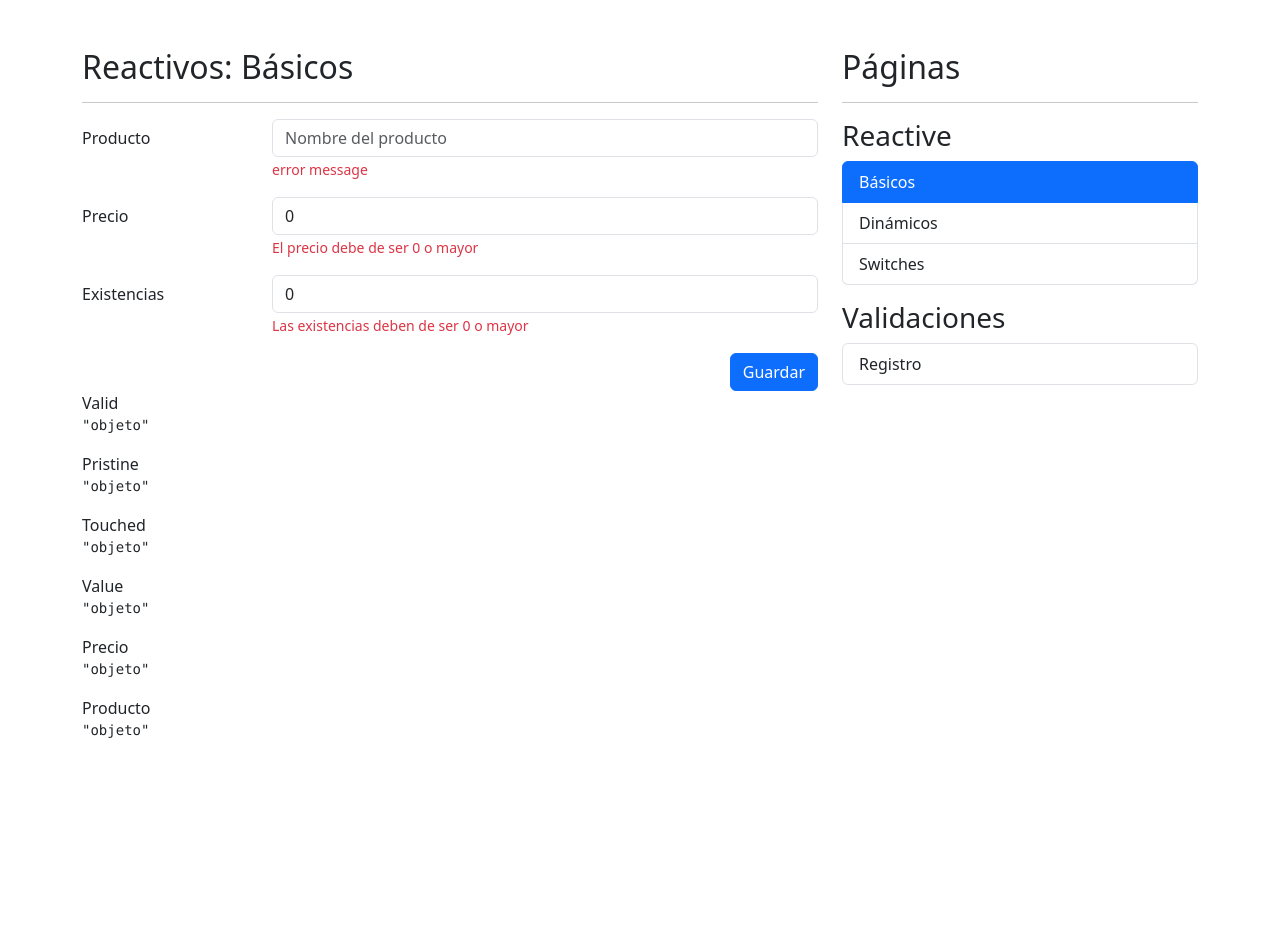
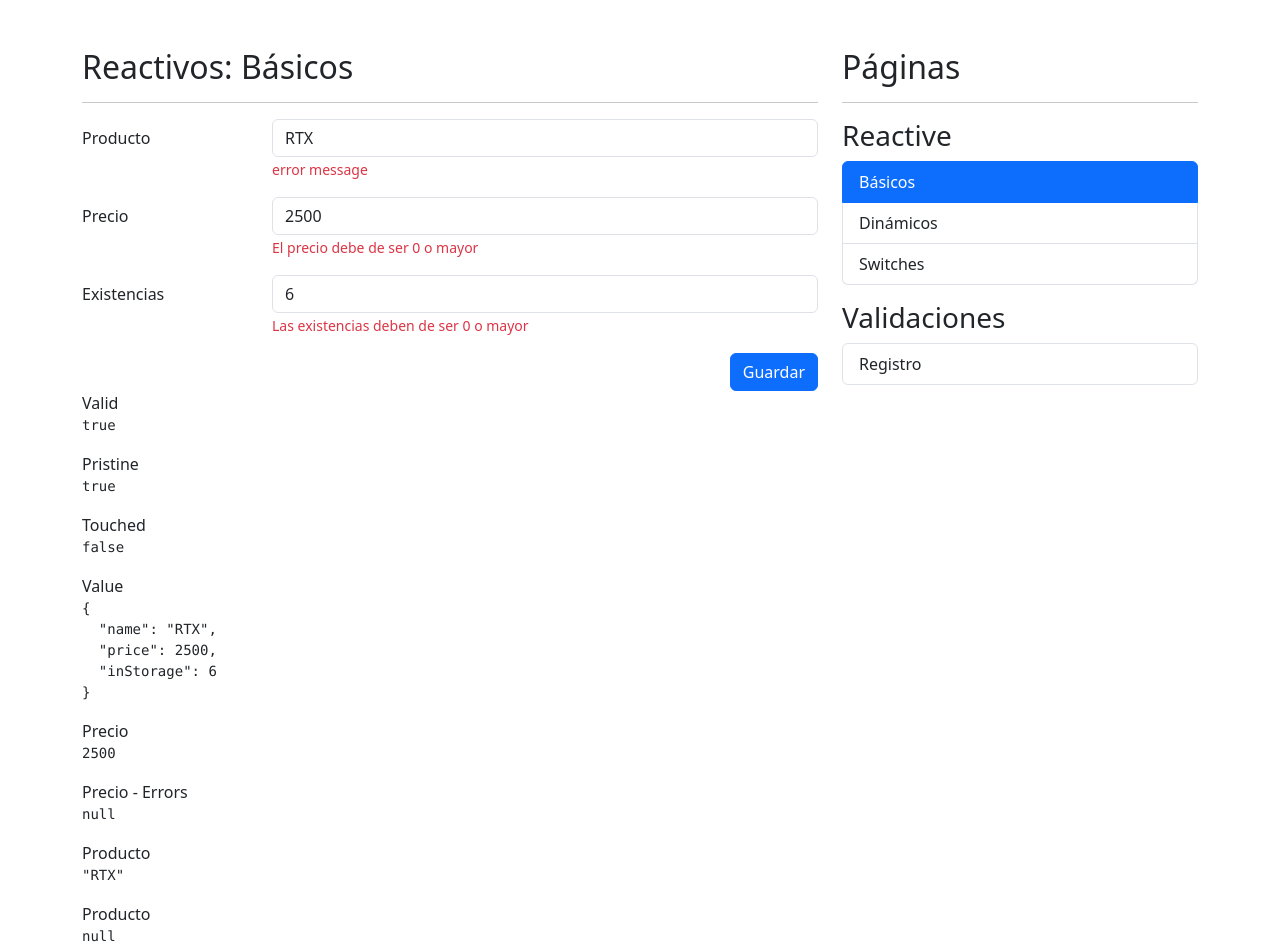
Before and after one commit to theSmollBean/07-formsApp, an Angular app: page /reactive/basic in a window 1280 px wide. Shown: the top 952 px of the page. Before the commit the page ends 800 px from the top, so only its background shows below. Built offline with nearby package versions, Linux system fonts and the light colour scheme.

Commit message:
reset and oninit for starting the form with values

```diff
--- a/src/app/reactive/pages/basic-page/basic-page.component.html
+++ b/src/app/reactive/pages/basic-page/basic-page.component.html
@@ -76,21 +76,27 @@
     <div class="col">
 
         <span>Valid</span>
-        <pre>{{ 'objeto' | json }}</pre>
+        <pre>{{ myForm.valid | json }}</pre>
 
         <span>Pristine</span>
-        <pre>{{ 'objeto' | json }}</pre>
+        <pre>{{ myForm.pristine | json }}</pre>
 
         <span>Touched</span>
-        <pre>{{ 'objeto' | json }}</pre>
+        <pre>{{ myForm.touched | json }}</pre>
 
         <span>Value</span>
-        <pre>{{ 'objeto' | json }}</pre>
+        <pre>{{ myForm.value | json }}</pre>
 
         <span>Precio</span>
-        <pre>{{ 'objeto' | json }}</pre>
+        <pre>{{ myForm.controls['price'].value | json }}</pre>
+
+        <span>Precio - Errors</span>
+        <pre>{{ myForm.controls['price'].errors | json }}</pre>
 
         <span>Producto</span>
-        <pre>{{ 'objeto' | json }}</pre>
+        <pre>{{ myForm.controls['name'].value | json }}</pre>
+
+        <span>Producto</span>
+        <pre>{{ myForm.controls['name'].errors | json }}</pre>
     </div>
 </div>
--- a/src/app/reactive/pages/basic-page/basic-page.component.ts
+++ b/src/app/reactive/pages/basic-page/basic-page.component.ts
@@ -1,12 +1,17 @@
-import { Component } from '@angular/core';
-import { FormBuilder, FormControl, FormGroup } from '@angular/forms';
+import { Component, OnInit } from '@angular/core';
+import { FormBuilder, Validators, FormGroup } from '@angular/forms';
 
+const rtx5090 = {
+  name: 'RTX',
+    price: 2500,
+    inStorage: 6,
+}
 @Component({
   templateUrl: './basic-page.component.html',
   styles: [
   ]
 })
-export class BasicPageComponent {
+export class BasicPageComponent implements OnInit {
   // public myForm: FormGroup = new FormGroup({
   //   name: new FormControl('', [], []),
   //   price: new FormControl(0, [], []),
@@ -14,16 +19,24 @@
   // });
 
   public myForm: FormGroup = this.fb.group({
-    name: [''],
-    price: [0],
-    inStorage: [0]
+    name: ['', [ Validators.required, Validators.minLength(3) ] ],
+    price: [0, [ Validators.required, Validators.min(0) ] ],
+    inStorage: [0, [ Validators.required, Validators.min(0) ] ],
   })
 
   constructor( private fb: FormBuilder ){}
 
+  ngOnInit(): void {
+    this.myForm.reset(rtx5090);
+  }
+
   onSave(): void{
+
+    if ( this.myForm.invalid ) return;
 
     console.log(this.myForm.value);
 
+    this.myForm.reset({ price: 10, inStorage: 0 });
+
   }
 }
```
